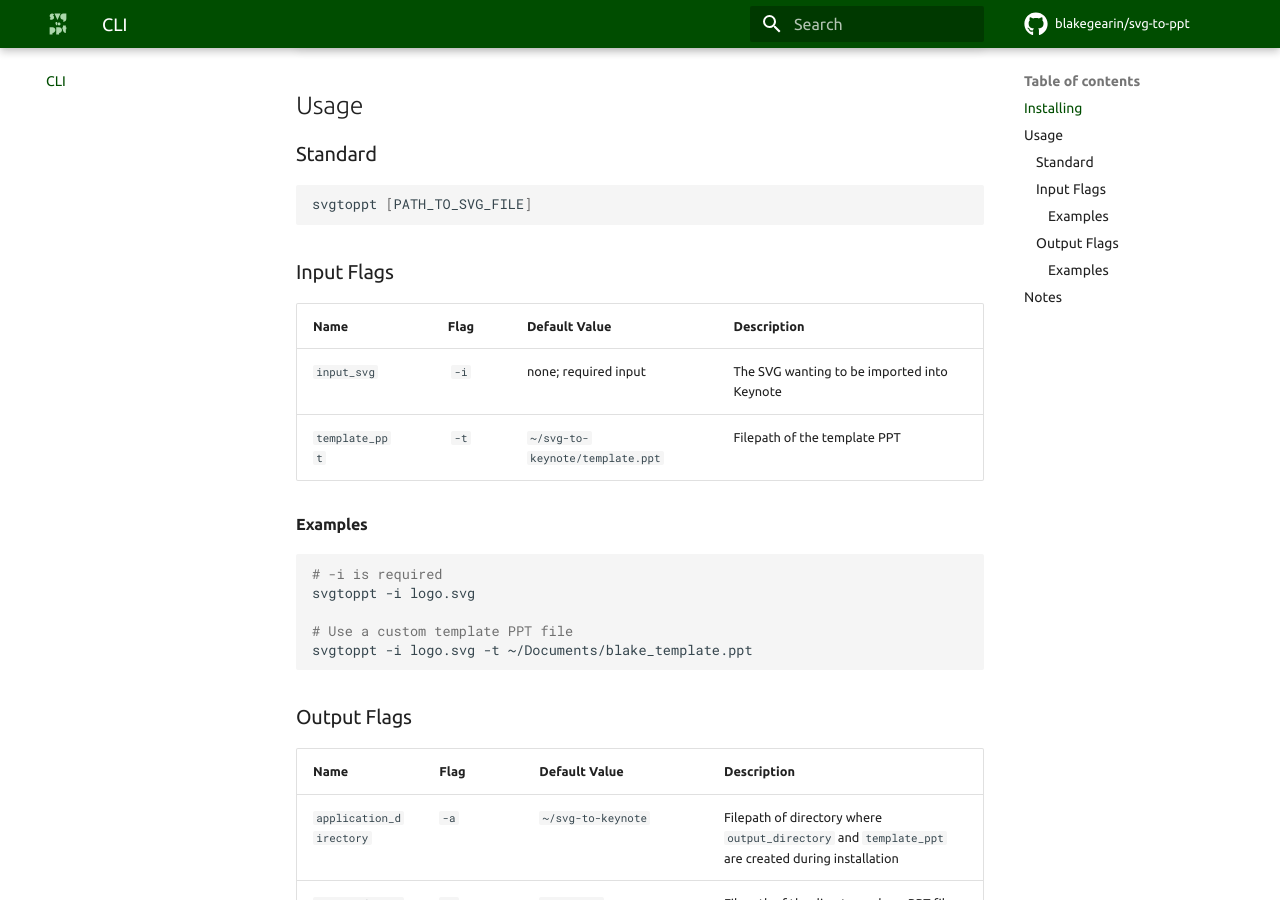
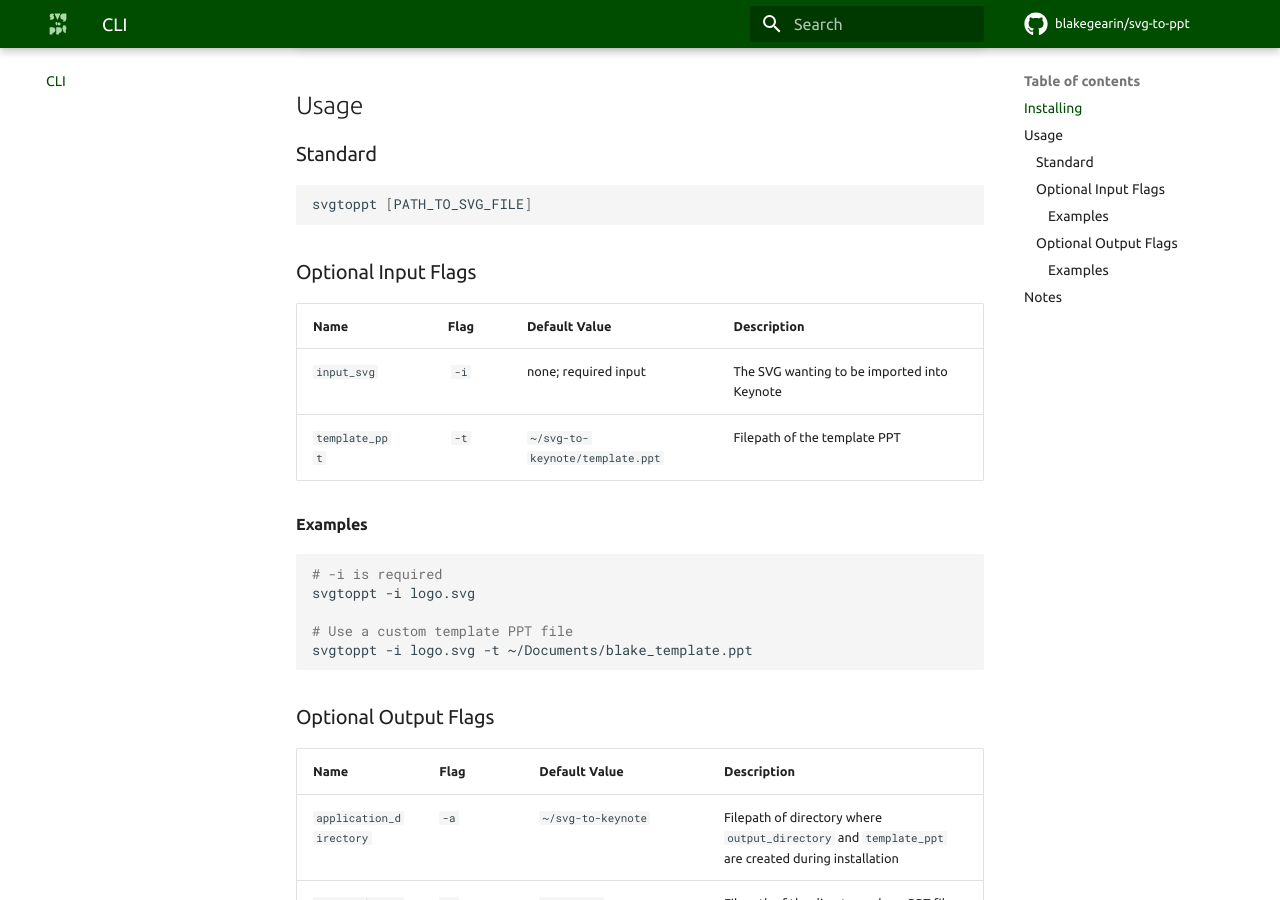
Before and after one commit to SVGtoPPT/svgtoppt-website, an MkDocs documentation site: the page built from docs/cli.md, in a window 1280 px wide and 900 px high, scrolled down 541 px. Built offline with MkDocs 1.6.1 and Material for MkDocs 9.7.7, drawn with Linux system fonts in a browser that asks for light colours; comment, search, counter and statistics services are not loaded.

Commit message:
Minor updates

````diff
--- a/docs/cli.md
+++ b/docs/cli.md
@@ -35,7 +35,7 @@
 svgtoppt [PATH_TO_SVG_FILE]
 ```
 
-### Input Flags
+### Optional Input Flags
 
 | Name | Flag | Default Value | Description |
 |--|:---:|--|--|
@@ -52,7 +52,7 @@ svgtoppt -i logo.svg
 svgtoppt -i logo.svg -t ~/Documents/blake_template.ppt
 ```
 
-### Output Flags
+### Optional Output Flags
 
 | Name | Flag | Default Value | Description |
 |--|--|--|--|
````
Also changed, not shown: docs/about.md (+1 -1 lines).
